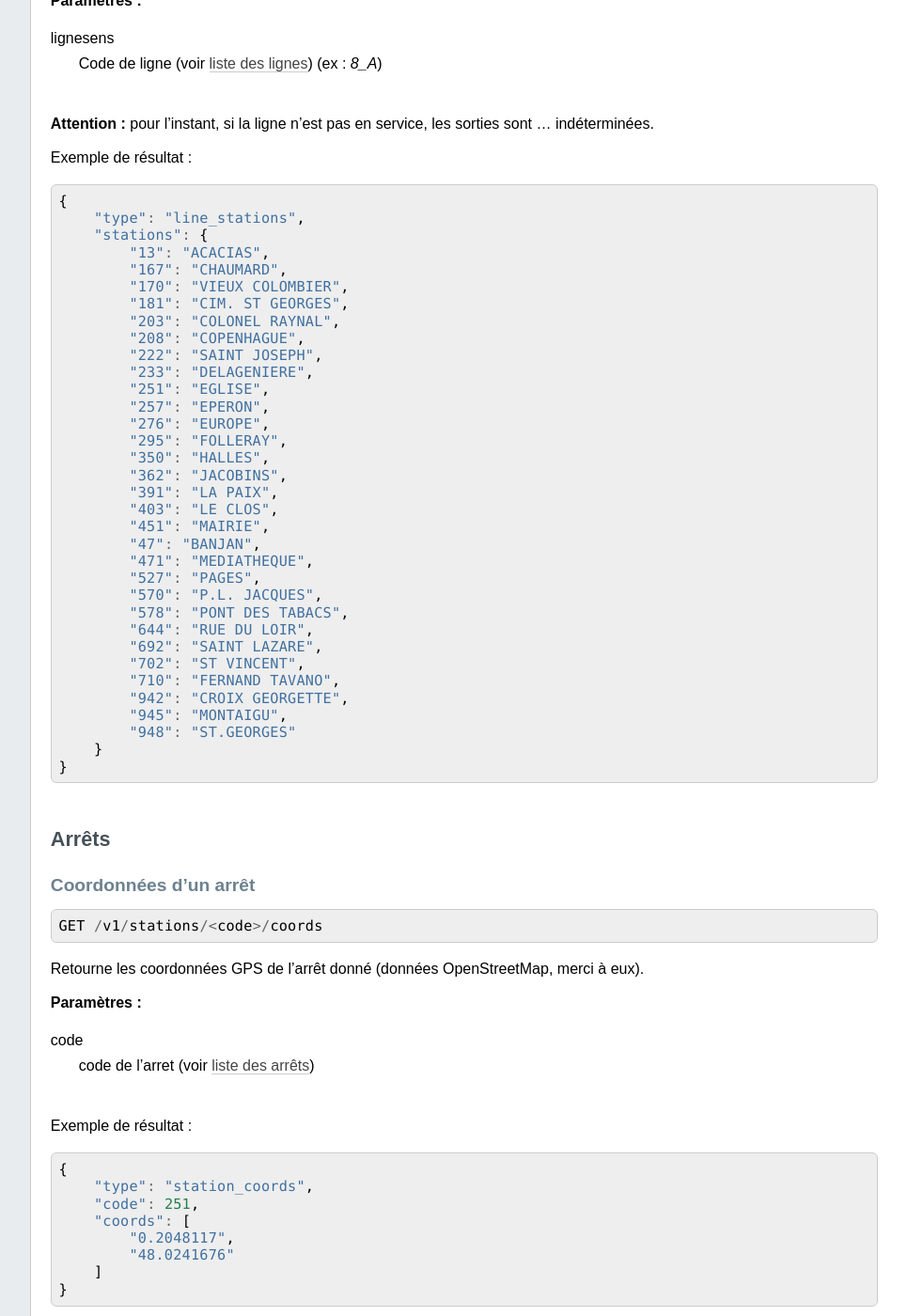
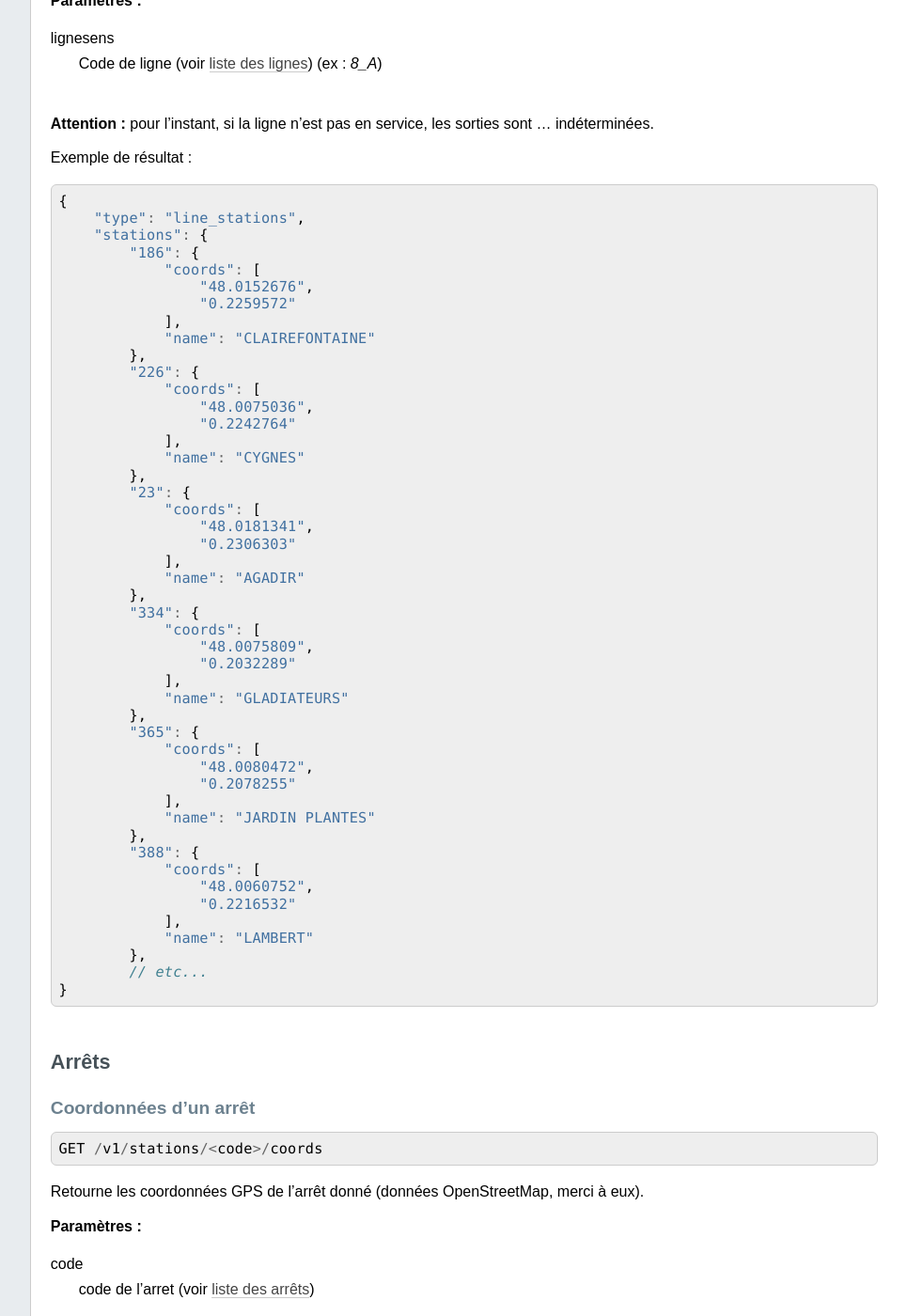
Before and after one commit to haum/timeoAPI, a Sphinx documentation site: the page built from docs/source/endpoints.rst, in a window 1280 px wide and 1400 px high, scrolled down 1595 px. Shown: the whole window at 94% size, without its empty margins (224-1189 px from the left). Built offline with Sphinx 7.4.7, drawn with Linux system fonts in a browser that asks for light colours.

Commit message:
Rewrite API for /v1/lines/<code>

```diff
--- a/docs/source/endpoints.rst
+++ b/docs/source/endpoints.rst
@@ -101,40 +101,55 @@ Exemple de résultat :
 
 .. code:: javascript
 
+
     {
         "type": "line_stations",
         "stations": {
-            "13": "ACACIAS",
-            "167": "CHAUMARD",
-            "170": "VIEUX COLOMBIER",
-            "181": "CIM. ST GEORGES",
-            "203": "COLONEL RAYNAL",
-            "208": "COPENHAGUE",
-            "222": "SAINT JOSEPH",
-            "233": "DELAGENIERE",
-            "251": "EGLISE",
-            "257": "EPERON",
-            "276": "EUROPE",
-            "295": "FOLLERAY",
-            "350": "HALLES",
-            "362": "JACOBINS",
-            "391": "LA PAIX",
-            "403": "LE CLOS",
-            "451": "MAIRIE",
-            "47": "BANJAN",
-            "471": "MEDIATHEQUE",
-            "527": "PAGES",
-            "570": "P.L. JACQUES",
-            "578": "PONT DES TABACS",
-            "644": "RUE DU LOIR",
-            "692": "SAINT LAZARE",
-            "702": "ST VINCENT",
-            "710": "FERNAND TAVANO",
-            "942": "CROIX GEORGETTE",
-            "945": "MONTAIGU",
-            "948": "ST.GEORGES"
-        }
+            "186": {
+                "coords": [
+                    "48.0152676",
+                    "0.2259572"
+                ],
+                "name": "CLAIREFONTAINE"
+            },
+            "226": {
+                "coords": [
+                    "48.0075036",
+                    "0.2242764"
+                ],
+                "name": "CYGNES"
+            },
+            "23": {
+                "coords": [
+                    "48.0181341",
+                    "0.2306303"
+                ],
+                "name": "AGADIR"
+            },
+            "334": {
+                "coords": [
+                    "48.0075809",
+                    "0.2032289"
+                ],
+                "name": "GLADIATEURS"
+            },
+            "365": {
+                "coords": [
+                    "48.0080472",
+                    "0.2078255"
+                ],
+                "name": "JARDIN PLANTES"
+            },
+            "388": {
+                "coords": [
+                    "48.0060752",
+                    "0.2216532"
+                ],
+                "name": "LAMBERT"
+            },
+            // etc...
     }
+
 
 Arrêts
 ======
```
